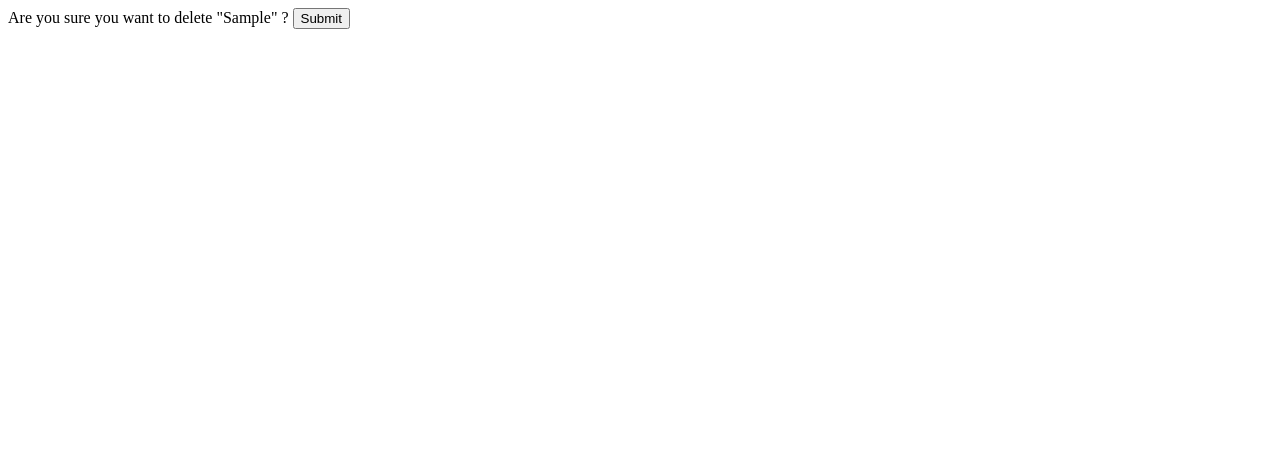
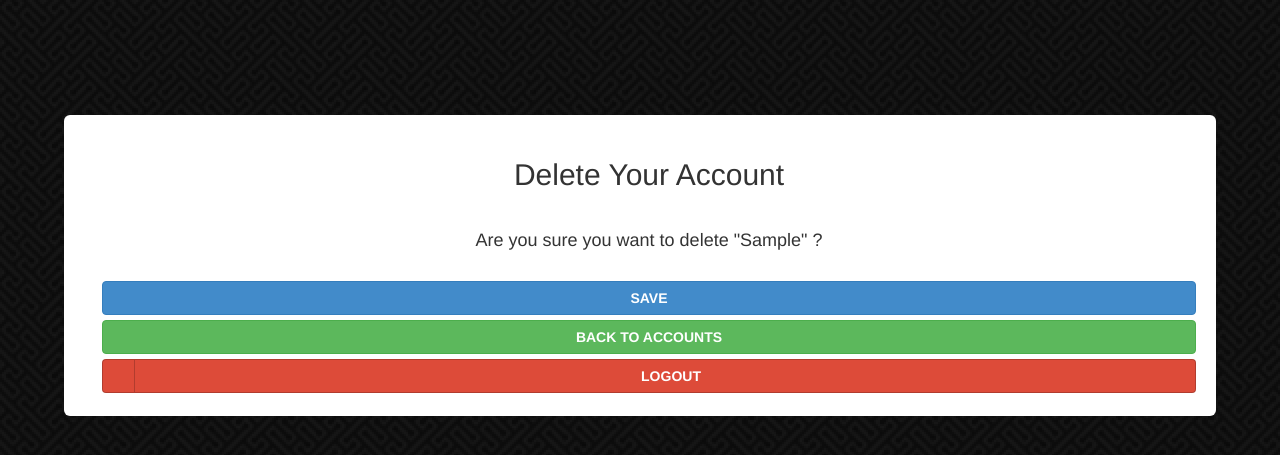
Before and after one commit to ahmedetefy/AccountTracker, a Django app: page /delete/1 in a window 1280 px wide. Shown: the top 455 px of the page. Run offline with Django 3.2, Linux system fonts and the light colour scheme; a user stored in the database is signed in; tables that the repository leaves empty hold one stand-in row (values such as "Sample post"); some libraries are stand-ins or nearby versions.

Commit message:
Bootstrapped account_confirm_delete.html

```diff
--- a/projects/AccountTracker/main/templates/main/account_confirm_delete.html
+++ b/projects/AccountTracker/main/templates/main/account_confirm_delete.html
@@ -1,5 +1,23 @@
-<form method="post">
-{% csrf_token %}
-    Are you sure you want to delete "{{ object }}" ?
-    <input type="submit" value="Submit" />
-</form>
+{% extends 'main/base.html' %}
+{% load static %}
+{% load widget_tweaks %}
+{% block content %}
+
+
+<div class="container rounded " style="padding: 2%; margin-top: 10%; text-align: center">
+	<div class="row">
+        <div class="col-md-12">
+        	<h2 style="text-align: center;">Delete Your Account</h2>  <br>
+	        <form method="post">
+			{% csrf_token %}
+			     <h4> Are you sure you want to delete "{{ object }}" ? </h4> <br>
+			    <div class="col-md-12">
+			        <button type="submit" style="margin-bottom: 5px;" class="btn btn-primary btn-block"><strong>SAVE</strong></button>
+			        <a href="{% url 'main:account_list' %}" style="margin-bottom: 5px;" class="btn btn-success btn-block"><strong>BACK TO ACCOUNTS</strong></a>
+			        <a  href="{% url 'auth:logout' %}?next={% url 'main:home' %}"><button type="button" class="btn btn-block btn-social btn-google" style="text-align: center;"><span type="button" class="fa fa-google"></span><strong>LOGOUT</strong></button> </a>
+			    </div>
+			</form>
+        </div>
+	</div>
+</div>
+{% endblock content %}
```
